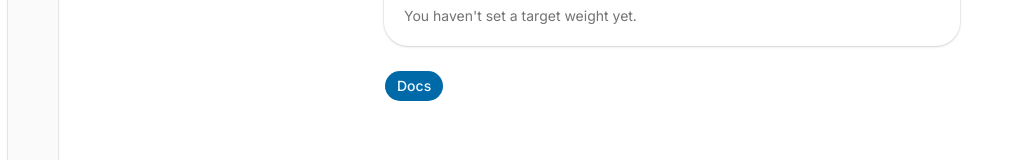
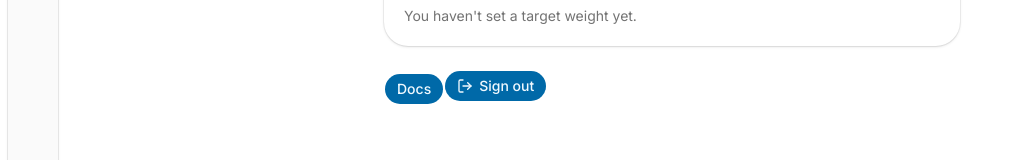
Before and after one commit to shravzzv/trinity, a Next.js app: page /settings in a window 1280 px wide. Shown: the part 419-579 px from the top of the page, without its empty margins (0-1017 px from the left). Built offline with nearby package versions, Linux system fonts and the light colour scheme; no server answers.

Commit message:
feat: implement signout

```diff
--- a/app/(app)/settings/page.tsx
+++ b/app/(app)/settings/page.tsx
@@ -8,6 +8,8 @@ import { useGamificationContext } from '@/providers/gamification-provider'
 import ThemeToggleCard from '@/components/theme-toggle-card'
 import { Button } from '@/components/ui/button'
 import Link from 'next/link'
+import { signOut } from '@/app/actions'
+import { LogOut } from 'lucide-react'
 
 export default function Page() {
   const {
@@ -53,6 +55,11 @@ export default function Page() {
       <Button>
         <Link href='/docs'>Docs</Link>
       </Button>
+
+      <Button onClick={() => signOut('local')}>
+        <LogOut />
+        Sign out
+      </Button>
     </div>
   )
 }
--- a/app/actions.ts
+++ b/app/actions.ts
@@ -128,3 +128,28 @@ export async function signInWithProvider(provider: OAuthProvider) {
 
   redirect(data.url)
 }
+
+/**
+ * Signs the user out of their current session.
+ *
+ * By default, only the current session is terminated (`local` scope). Other
+ * scopes can be used to sign out all sessions or every session except the
+ * current one.
+ *
+ * On success, the user is redirected to the sign-in page. Unexpected failures
+ * are logged and redirected to the generic authentication error page.
+ *
+ * @param scope - Determines which sessions should be signed out.
+ */
+export async function signOut(scope: 'global' | 'local' | 'others' = 'local') {
+  const supabase = await createClient()
+
+  const { error } = await supabase.auth.signOut({ scope })
+
+  if (error) {
+    console.error(error)
+    redirect('/auth-error')
+  }
+
+  redirect('/signin')
+}
```
Also changed, not shown: 1 other file (tests, documents, lock files or other folders).
